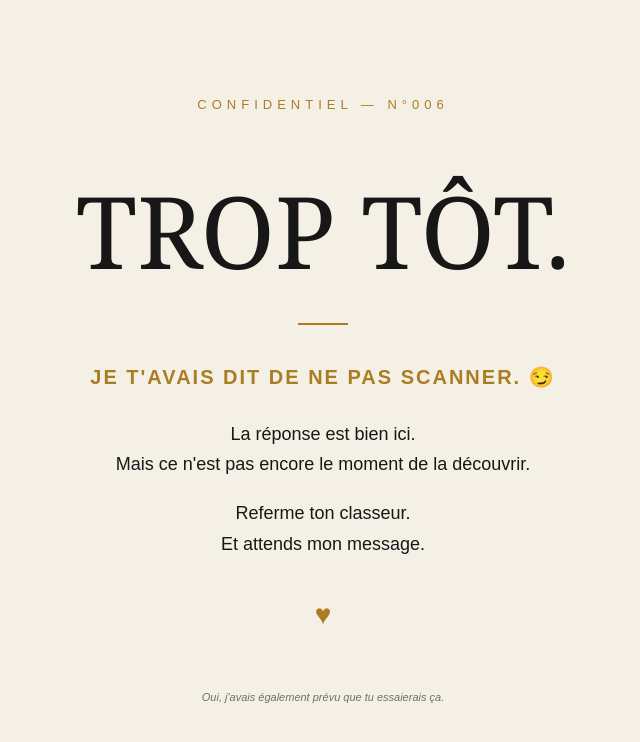
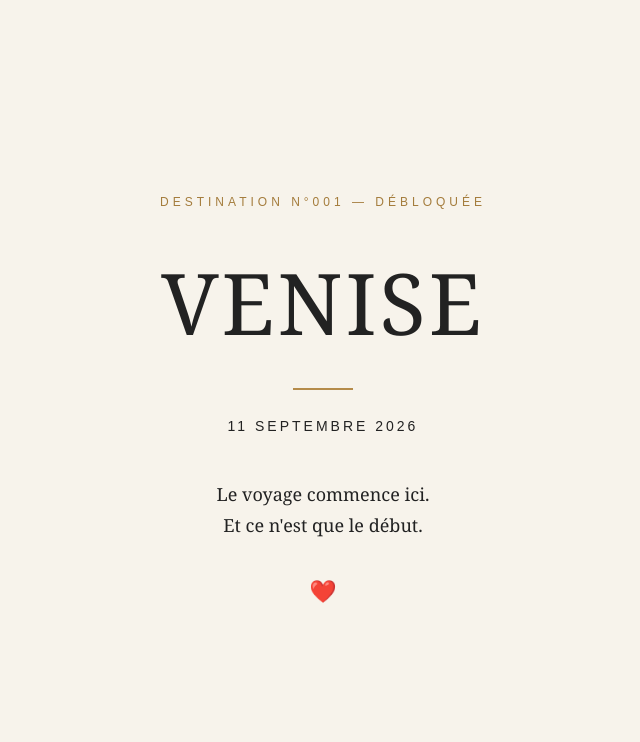
Before and after one commit to Vitoai-hub/voyage-elisa, a plain HTML site: page index.html in a window 1280 px wide. Shown: the whole page, without its empty margins (317-957 px from the left). Drawn offline with Linux system fonts and the light colour scheme.

Commit message:
Update index.html

```diff
--- a/index.html
+++ b/index.html
@@ -4,7 +4,7 @@
     <meta charset="UTF-8">
     <meta name="viewport" content="width=device-width, initial-scale=1.0">
 
-  <title>Confidentiel</title>
+    <title>Destination débloquée</title>
 
     <style>
         * {
@@ -17,99 +17,86 @@
             display: flex;
             align-items: center;
             justify-content: center;
+            background: #f7f3eb;
+            font-family: Georgia, "Times New Roman", serif;
+            color: #222;
+            text-align: center;
             padding: 30px;
-      background: #f4f0e6;
-      color: #171717;
-      font-family: Arial, sans-serif;
-      text-align: center;
         }
 
-    .page {
-      width: 100%;
+        .container {
             max-width: 600px;
         }
 
-    .confidentiel {
-      color: #aa7d22;
-      font-size: 13px;
-      letter-spacing: 5px;
-      margin-bottom: 50px;
+        .small {
+            font-family: Arial, sans-serif;
+            font-size: 12px;
+            letter-spacing: 4px;
+            text-transform: uppercase;
+            color: #a47c3c;
+            margin-bottom: 35px;
         }
 
         h1 {
+            font-size: clamp(48px, 14vw, 85px);
+            font-weight: normal;
             margin: 0;
-      font-family: Georgia, serif;
-      font-size: clamp(60px, 17vw, 100px);
-      font-weight: normal;
+            letter-spacing: 3px;
         }
 
         .line {
-      width: 50px;
+            width: 60px;
             height: 2px;
-      margin: 25px auto 40px;
-      background: #aa7d22;
+            background: #b58b4a;
+            margin: 28px auto;
         }
 
-    h2 {
-      margin-bottom: 30px;
-      color: #aa7d22;
-      font-size: 20px;
-      letter-spacing: 2px;
+        .date {
+            font-family: Arial, sans-serif;
+            font-size: 14px;
+            letter-spacing: 3px;
+            text-transform: uppercase;
         }
 
-    p {
+        .message {
+            margin-top: 45px;
             font-size: 18px;
             line-height: 1.7;
         }
 
         .heart {
-      margin-top: 40px;
-      color: #aa7d22;
-      font-size: 28px;
-    }
-
-    .small {
-      margin-top: 60px;
-      font-size: 11px;
-      font-style: italic;
-      opacity: 0.6;
+            margin-top: 35px;
+            font-size: 22px;
         }
     </style>
 </head>
 
 <body>
 
-  <main class="page">
+<div class="container">
 
-    <div class="confidentiel">
-      CONFIDENTIEL — N°006
+    <div class="small">
+        DESTINATION N°001 — DÉBLOQUÉE
     </div>
 
-    <h1>TROP TÔT.</h1>
+    <h1>VENISE</h1>
 
     <div class="line"></div>
 
-    <h2>JE T'AVAIS DIT DE NE PAS SCANNER. 😏</h2>
-
-    <p>
-      La réponse est bien ici.
-      <br>
-      Mais ce n'est pas encore le moment de la découvrir.
-    </p>
-
-    <p>
-      Referme ton classeur.
-      <br>
-      Et attends mon message.
-    </p>
-
-    <div class="heart">♥</div>
-
-    <div class="small">
-      Oui, j'avais également prévu que tu essaierais ça.
+    <div class="date">
+        11 SEPTEMBRE 2026
     </div>
 
-  </main>
+    <div class="message">
+        Le voyage commence ici.<br>
+        Et ce n'est que le début.
+    </div>
+
+    <div class="heart">
+        ❤️
+    </div>
+
+</div>
 
 </body>
 </html>
```
Lines whose indentation alone changed are shown as unchanged.
